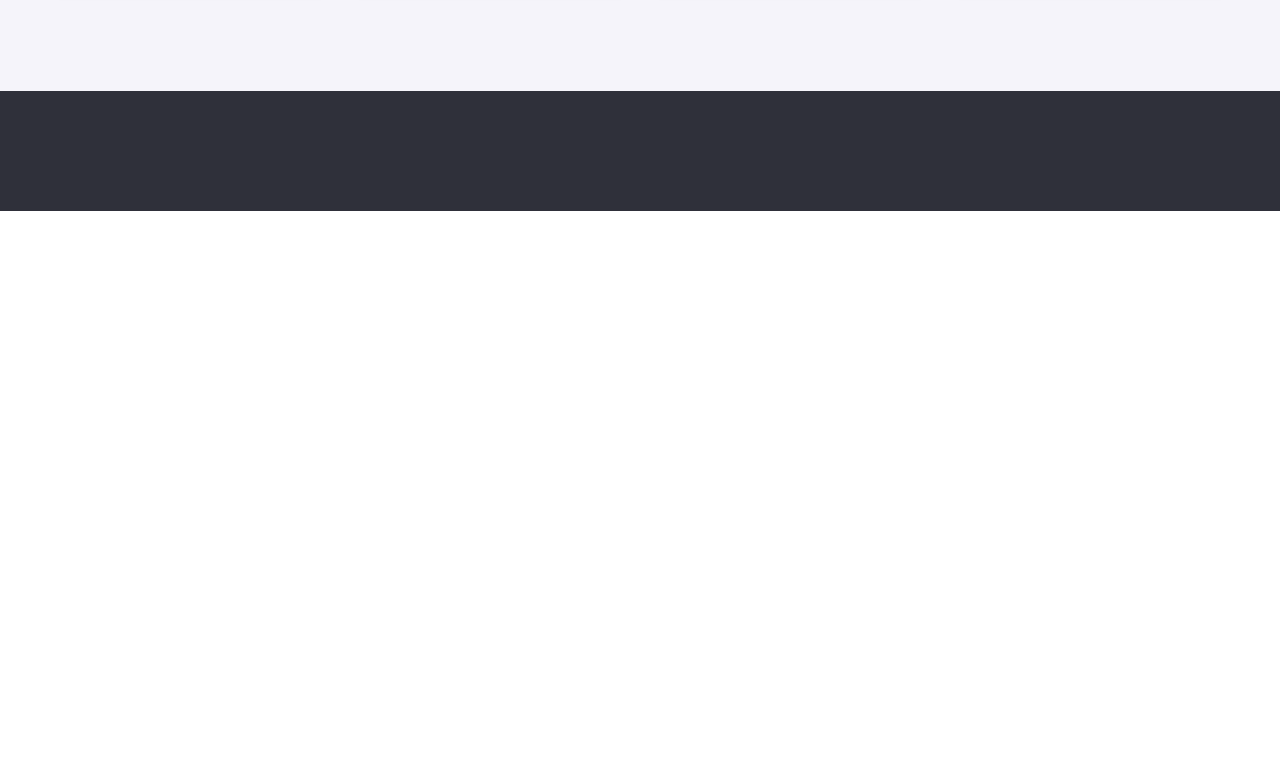
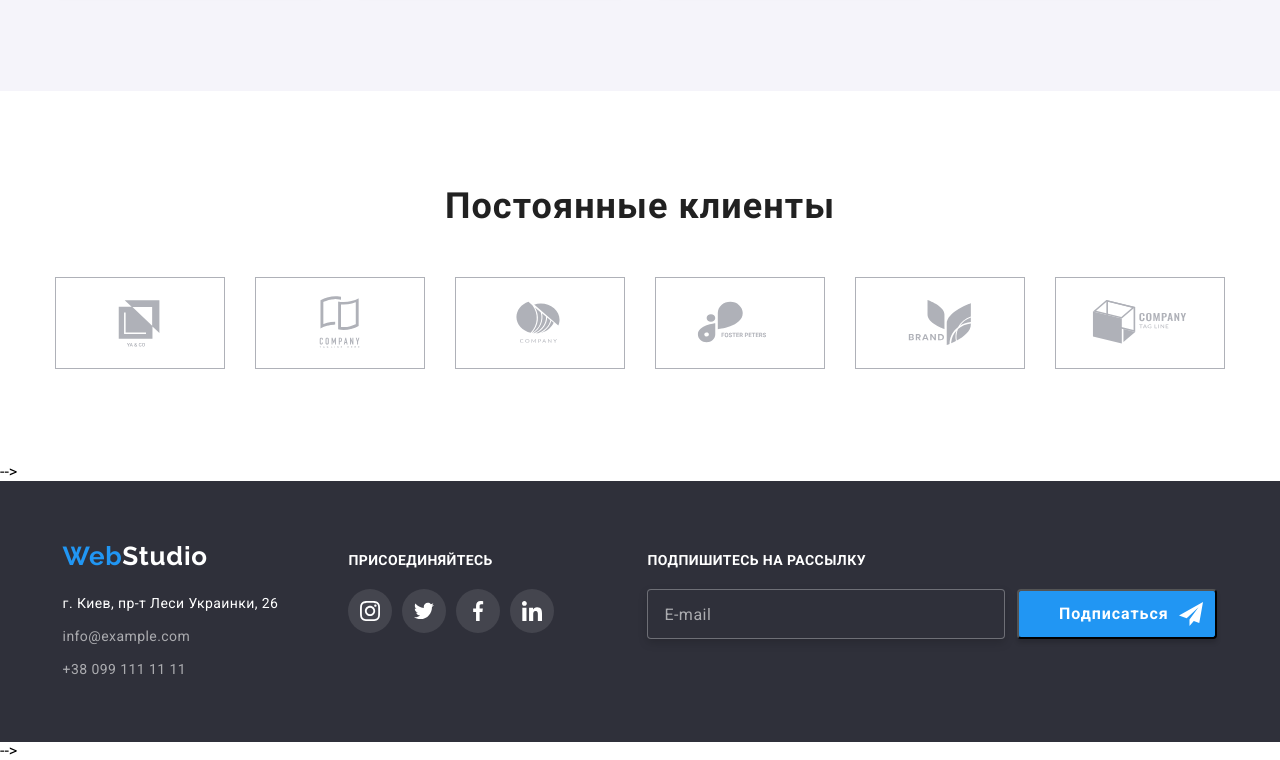
Before and after one commit to elinamakarenko/goit-markup-hw-08, a plain HTML site: page index.html in a window 1280 px wide. Shown: the part 2244-3004 px from the top of the page. Before the commit the page ends 2455 px from the top, so only its background shows below. Drawn offline with nearby package versions, Linux system fonts and the light colour scheme.

Commit message:
seventh-commit

```diff
--- a/index.html
+++ b/index.html
@@ -403,7 +403,7 @@
           </ul>
         </div>
       </section>
-      <!--  <section class="clients">
+       <section class="clients">
         <div class="container">
           <h2 class="clients-title">Постоянные клиенты</h2>
           <ul class="clients-list list">
@@ -448,7 +448,7 @@
       </section> -->
     </main>
     <footer class="footer">
-      <!--  <div class="container footer-cont">
+      <div class="container footer-cont">
         <div class="footer-left">
           <a class="footer-logo link" href=""
             >Web<span class="footer-studio">Studio</span></a
@@ -512,6 +512,7 @@
         </div>
         <form class="third block">
           <p class="social">Подпишитесь на рассылку</p>
+         <div class="form-btn">
           <label class="form-field">
             <input
               type="email"
@@ -526,11 +527,11 @@
               <use href="./img/sprite.svg#icon-icon-send"></use>
             </svg>
           </button>
+        </div>
         </form>
-      </div> -->
-      <!--   -->
+      </div>
     </footer>
-    <!--   <div class="backdrop is-hidden" data-modal>
+    <div class="backdrop is-hidden" data-modal>
       <div class="modal">
         <button type="button" class="modal-btn" data-modal-close>
           <svg class="modal-close-icon" width="18" height="18">
@@ -607,7 +608,7 @@
         </form>
       </div>
     </div> -->
-    <!--  <script src="./js/modal.js"></script> -->
+    <script src="./js/modal.js"></script>
     <script src="./js/menu.js"></script>
   </body>
 </html>
--- a/scss/components/_btn.scss
+++ b/scss/components/_btn.scss
@@ -37,4 +37,8 @@
   .footer-btn {
     position: relative;
     padding-right: 13px;
+    margin-top: 20px;
+    @media screen and (min-width: 1200px) {
+      margin-top: 0;
+    }
   }
--- a/scss/components/_form.scss
+++ b/scss/components/_form.scss
@@ -1,5 +1,5 @@
 .form-input {
-    width: 358px;
+    width: 450px;
     height: 50px;
     padding-left: 16px;
     margin-right: 12px;
@@ -14,6 +14,9 @@
       letter-spacing: 0.03em;
       color: rgba(255, 255, 255, 0.6);
     }
+    @media screen and (min-width: 1200px) {
+      width: 358px;
+    }
   }
 
   .icon-send {
--- a/scss/components/_social.scss
+++ b/scss/components/_social.scss
@@ -10,7 +10,10 @@
 
 .social-list {
   display: flex;
-}
+  justify-content: center;
+  @media screen and (min-width: 1200px) {
+    justify-content: start;
+}}
 .social-list-team {
   margin-top: 16px;
   justify-content: center;
--- a/scss/layout/_clients.scss
+++ b/scss/layout/_clients.scss
@@ -1,25 +1,41 @@
 .clients {
-    padding-top: 94px;
-    padding-bottom: 94px;
+    padding-top: 60px;
+    padding-bottom: 60px;
+    @media screen and (min-width: 1200px) {
+      padding-top: 94px;
+      padding-bottom: 94px;
+    }
   }
   .clients-title {
     font-weight: 700;
-    font-size: 36px;
-    line-height: 1.17;
+    font-size: 28px;
+    line-height: 1.18;
     text-align: center;
     letter-spacing: 0.03em;
     color: var(--secondary-title-color);
     margin-bottom: 50px;
+    @media screen and (min-width: 1200px) {
+      font-size: 36px;
+      line-height: 1.17;
+    }
   }
   .clients-list {
     display: flex;
+      flex-wrap: wrap;
+      margin-right: -30px;
+      margin-top: -30px;
   }
   .clients-item {
-    width: 170px;
+    width: 210px;
     height: 92px;
-    &:not(:last-child) {
       margin-right: 30px;
-    }
+      margin-top: 30px;
+      @media screen and (min-width: 768px) {
+        width: 226px;
+      }
+      @media screen and (min-width: 1200px) {
+        width: 170px;
+      }
   }
   .clients-link {
     width: 100%;
--- a/scss/layout/_footer.scss
+++ b/scss/layout/_footer.scss
@@ -2,31 +2,66 @@
     background-color: var(--background-color);
     padding-top: 60px;
     padding-bottom: 60px;
+    text-align: center;
+    @media screen and (min-width: 1200px) {
+      text-align: start;
+    }
   }
   .footer-cont {
     display: flex;
-    align-items: baseline;
+    flex-direction: column;
+    justify-content: center;
+    @media screen and (min-width: 768px) {
+      flex-direction: row;
+     flex-wrap: wrap;
+    }
+    @media screen and (min-width: 1200px) {
+      flex-wrap: nowrap;
+      align-items: baseline;
+    }
   }
   .footer-left {
-    margin-right: 70px;
+
+    margin-bottom: 60px;
+    @media screen and (min-width: 768px) {
+      margin-right: 165px;
+    }
+    @media screen and (min-width: 1200px) {
+      margin-right: 70px;
+      margin-bottom: 0;
+    }
   }
   .footer-right {
-    margin-right: 93px;
+
+    margin-bottom: 60px;
+    @media screen and (min-width: 1200px) {
+      margin-right: 93px;
+      margin-bottom: 0;
+    }
   }
   .footer-logo {
     font-family: Raleway;
     font-weight: 700;
-    font-size: 26px;
-    line-height: 1.19;
+    font-size: 24px;
+    line-height: 1.17;
     letter-spacing: 0.03em;
     color: var(--accent-color);
+    @media screen and (min-width: 1200px) {
+      font-size: 26px;
+      line-height: 1.19;
+    }
   }
   .footer-studio {
     color: var(--primary-title-color);
   }
   .footer-item{
     &:not(:last-child) {
-    margin-bottom: 9px;
+    margin-bottom: 8px;
+  }
+  @media screen and (min-width: 1200px) {
+    &:not(:last-child) {
+      margin-bottom: 9px;
+    }
   }
 }
   .footer-link {
@@ -40,3 +75,11 @@
       color: var(--accent-color);
     }
   }
+  .form-btn{
+    display: flex;
+flex-direction: column;
+align-items: center;
+@media screen and (min-width: 1200px) {
+  flex-direction: row;
+}
+  }
--- a/scss/layout/_team.scss
+++ b/scss/layout/_team.scss
@@ -9,12 +9,16 @@
 }
 .team-title {
   font-weight: 700;
-  font-size: 36px;
-  line-height: 1.17;
+  font-size: 28px;
+line-height: 1.18;
   text-align: center;
   letter-spacing: 0.03em;
   color: var(--secondary-title-color);
   margin-bottom: 50px;
+  @media screen and (min-width: 1200px) {
+    font-size: 36px;
+    line-height: 1.17;
+  }
 }
 .team-list {
   display: flex;
@@ -32,11 +36,9 @@
   border-radius: 0px 0px 4px 4px;
   box-shadow: 0px 1px 3px rgba(0, 0, 0, 0.12), 0px 1px 1px rgba(0, 0, 0, 0.14),
     0px 2px 1px rgba(0, 0, 0, 0.2);
-  margin-bottom: 30px;
   @media screen and (min-width: 768px) {
     margin-right: 30px;
     margin-top: 30px;
-    margin-bottom: 0;
   }
 }
 
```
Also changed, not shown: css/main.css, css/main.min.css, 2 other files.
